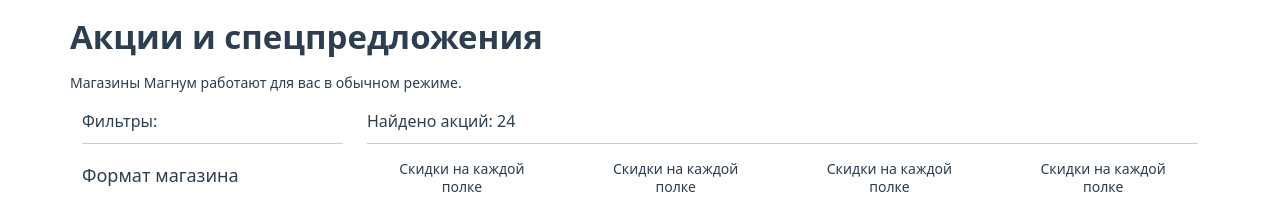
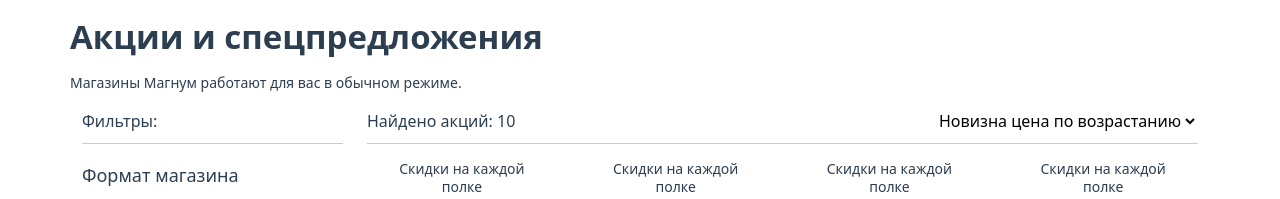
Before and after one commit to nicetwice17/Landing-market-Vue2, a Vue app: page / in a window 1280 px wide. Shown: the top 199 px of the page. Built offline with nearby package versions, Linux system fonts and the light colour scheme; data requests are answered from the project's data file.

Commit message:
increse and descending filters of catalog list

```diff
--- a/src/App.vue
+++ b/src/App.vue
@@ -2,8 +2,13 @@
   <div id="app">
     <HeaderComponent pageTitle="Акции и спецпредложения" />
 
-    <CatalogContainer :catalog="catalog" :filterOptions="filterOptions"
-      v-on:changeFilters="updateFilters($event)" />
+    <CatalogContainer
+        :catalog="catalog"
+        :filterOptions="filterOptions"
+        :SelectFilterOptions="SelectFilterOptions"
+        v-on:changeFilters="updateFilters($event)"
+        v-on:sortCatalog="sortCatalog($event)"
+    />
   </div>
 </template>
 
@@ -19,6 +24,14 @@
       catalog: [],
       filterOptions: {},
       filterUrl: '',
+      SelectFilterOptions: [
+        { value: 'new_increase', text: 'Новизна цена по возрастанию' },
+        { value: 'new_descending', text: 'Новизна цена по убыванию' },
+        { value: 'cost_increase', text: 'Цена по возрастанию' },
+        { value: 'cost_descending', text: 'Цена по убыванию' },
+        { value: 'sale_increase', text: 'Скидка по возрастанию' },
+        { value: 'sale_descending', text: 'Скидка цена по убыванию' }
+      ]
     }
   },
   methods: {
@@ -31,12 +44,19 @@
 
       axios.get(`http://localhost:3000/products?${this.filterUrl}`)
           .then(response => this.catalog = response.data)
+    },
+    sortCatalog(value){
+      console.log(value)
+      value === 'cost_increase' && this.catalog.sort((a, b) => a.new - b.new)
+      value === 'cost_descending' && this.catalog.sort((a, b) => b.new - a.new);
+      value === 'sale_increase' && this.catalog.sort((a, b) => a.discount - b.discount)
+      value === 'sale_descending' && this.catalog.sort((a, b) => b.discount - a.discount);
     }
 
   },
   mounted() {
     Promise.all([
-      axios.get('http://localhost:3000/products')
+      axios.get('http://localhost:3000/products?_page=1')
         .then(response => (this.catalog = response.data)),
       axios.get('http://localhost:3000/filterOptions')
         .then(response => (this.filterOptions = response.data))
--- a/src/components/CatalogContainer.vue
+++ b/src/components/CatalogContainer.vue
@@ -30,11 +30,16 @@
         </div>
 
 			</b-col>
-			<b-col cols="9">
-        <div class="list_filters">
+			<b-col cols="9" class="catalog_list">
+        <div class="filters_list">
              <span class="column_name">
           Найдено акций: {{this.catalog.length}}
         </span>
+          <div>
+            <select @change="sortCatalog">
+              <option v-for="(item) in SelectFilterOptions" v-bind:value="item.value" v-bind:key="item.text">{{item.text}}</option>
+            </select>
+          </div>
         </div>
         <div class="catalog_wrapper row">
           <div
@@ -81,15 +86,14 @@
 	props: {
 		filterOptions: Object,
 		catalog: Array,
-	},
-  data() {
-    return {
-      checkedFilters: [],
-    }
+    SelectFilterOptions: Array,
 	},
   methods: {
     updateFilters(event) {
         this.$emit('changeFilters', event.target._value)
+    },
+    sortCatalog(event) {
+      this.$emit('sortCatalog', event.target.value)
     }
   },
 }
@@ -160,6 +164,19 @@
 
 
 
+.catalog_list {
+  .filters_list {
+    display: flex;
+    border-bottom: 1px solid rgba(0,0,0,0.2);
+    select {
+      border: none;
+      background-color: #ffffff;
+      outline: none;
+    }
+    .column_name {
+      border-bottom: unset;
+    }
+  }
   .catalog_wrapper {
     .card {
       height: auto;
@@ -254,6 +271,7 @@
 
     }
   }
+}
 
 
 
```
Lines whose indentation alone changed are shown as unchanged.
